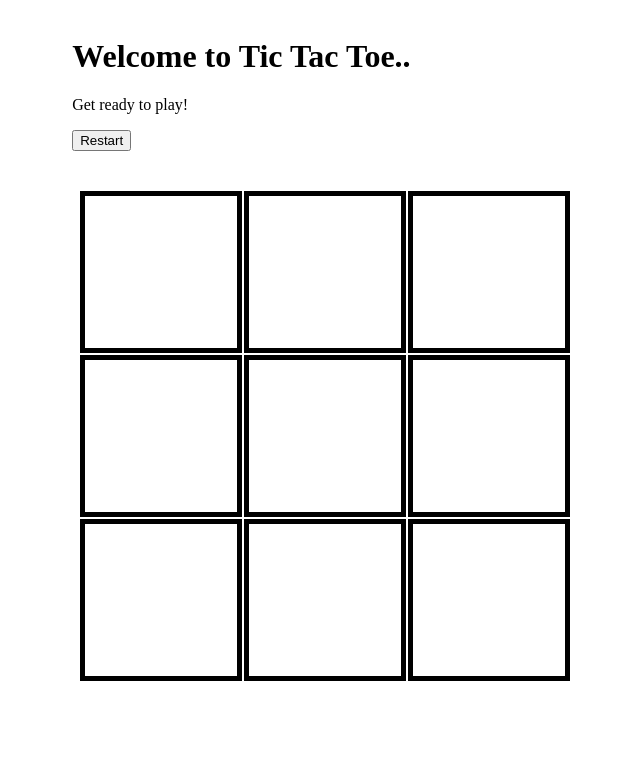
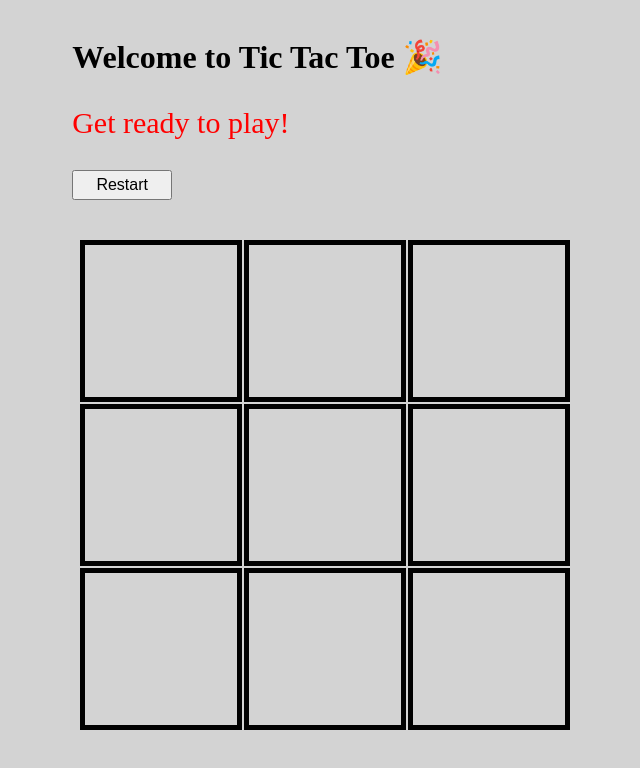
Before and after one commit to ramyaravikumar22/TicTacToe_101, a plain HTML site: page index.html in a window 1280 px wide. Shown: the whole page, without its empty margins (315-955 px from the left). Drawn offline with Linux system fonts and the light colour scheme.

Commit message:
mades chanes in CSS and HTML. saving progress

```diff
--- a/index.html
+++ b/index.html
@@ -11,8 +11,8 @@
   <body>
     <div class="container">
       <div class="jumbotron">
-        <h1>Welcome to Tic Tac Toe..</h1>
-        <p>Get ready to play!</p>
+        <h1>Welcome to Tic Tac Toe &#x1F389;</h1>
+        <p id="blink">Get ready to play!</p>
         <!-- uses the built-in onclick attribute to call the resetBoard function -->
         <button onclick="resetBoard()" type="button" class="btn btn-primary btn-lg" name="button">Restart</button>
       </div>
@@ -39,5 +39,14 @@
         <!-- @TODO give each new cell an id & an event listener to call the "handleClick" function -->
       </table>
     </div>
+    <script type="text/javascript">
+        var blink =
+            document.getElementById('blink');
+
+        setInterval(function () {
+            blink.style.opacity =
+            (blink.style.opacity == 0 ? 2 : 0);
+        }, 1000);
+    </script>
   </body>
 </html>
--- a/styles.css
+++ b/styles.css
@@ -1,8 +1,21 @@
 .jumbotron {
     margin: 3% auto;
     margin-left: 30%;
+
   }
 
+  body{
+    background-color: lightgray;
+  }
+
+  button{
+    width: 100px;
+    height: 30px;
+    font-size: medium;
+  }
+  button:hover{
+    background-color: lightblue;
+  }
   td {
     height:150px;
     width:150px;
@@ -14,3 +27,8 @@
   table {
     margin: auto auto;
   }
+
+  p{
+    font-size: 30px;
+    color: red;
+  }
```
Also changed, not shown: apps.js (line endings or trailing spaces).
